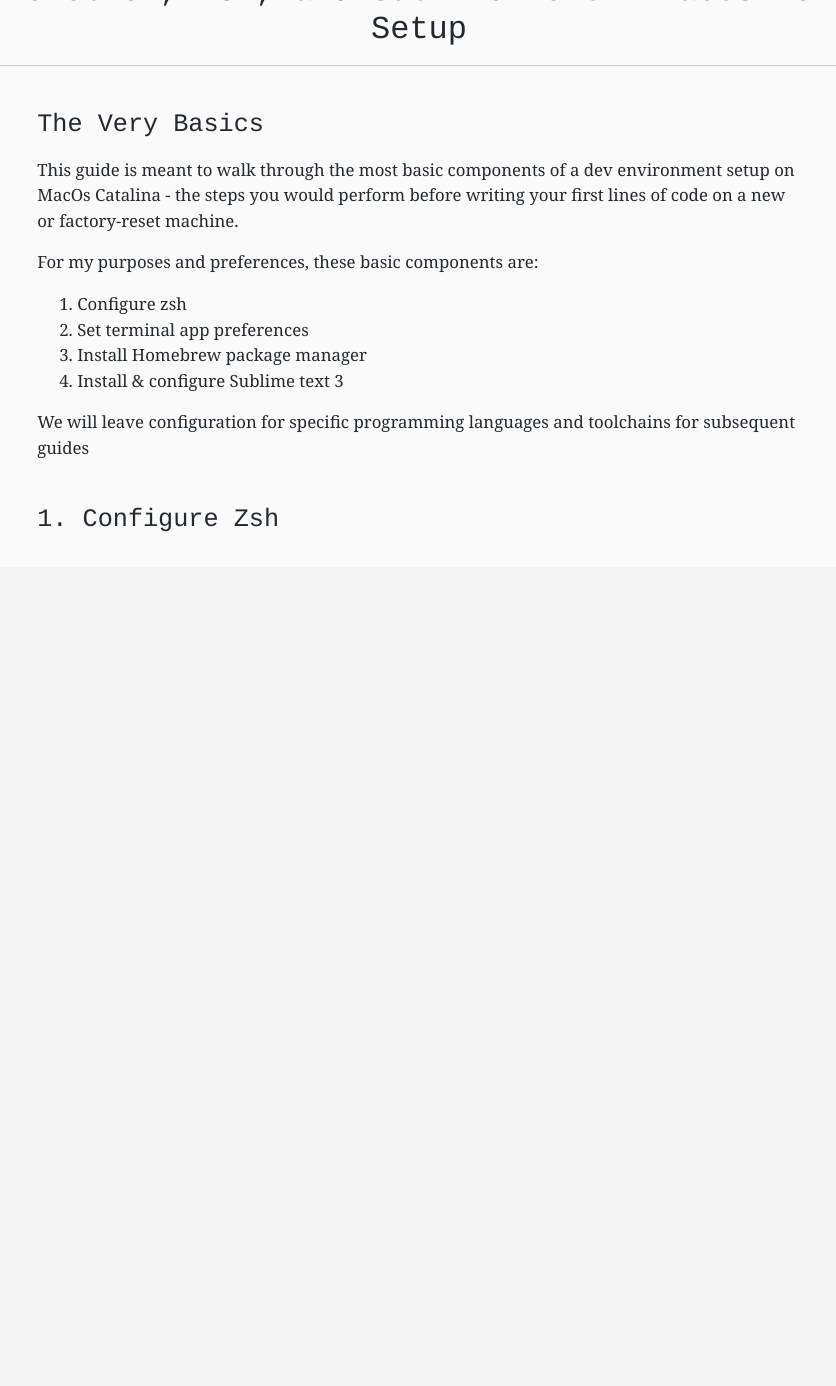
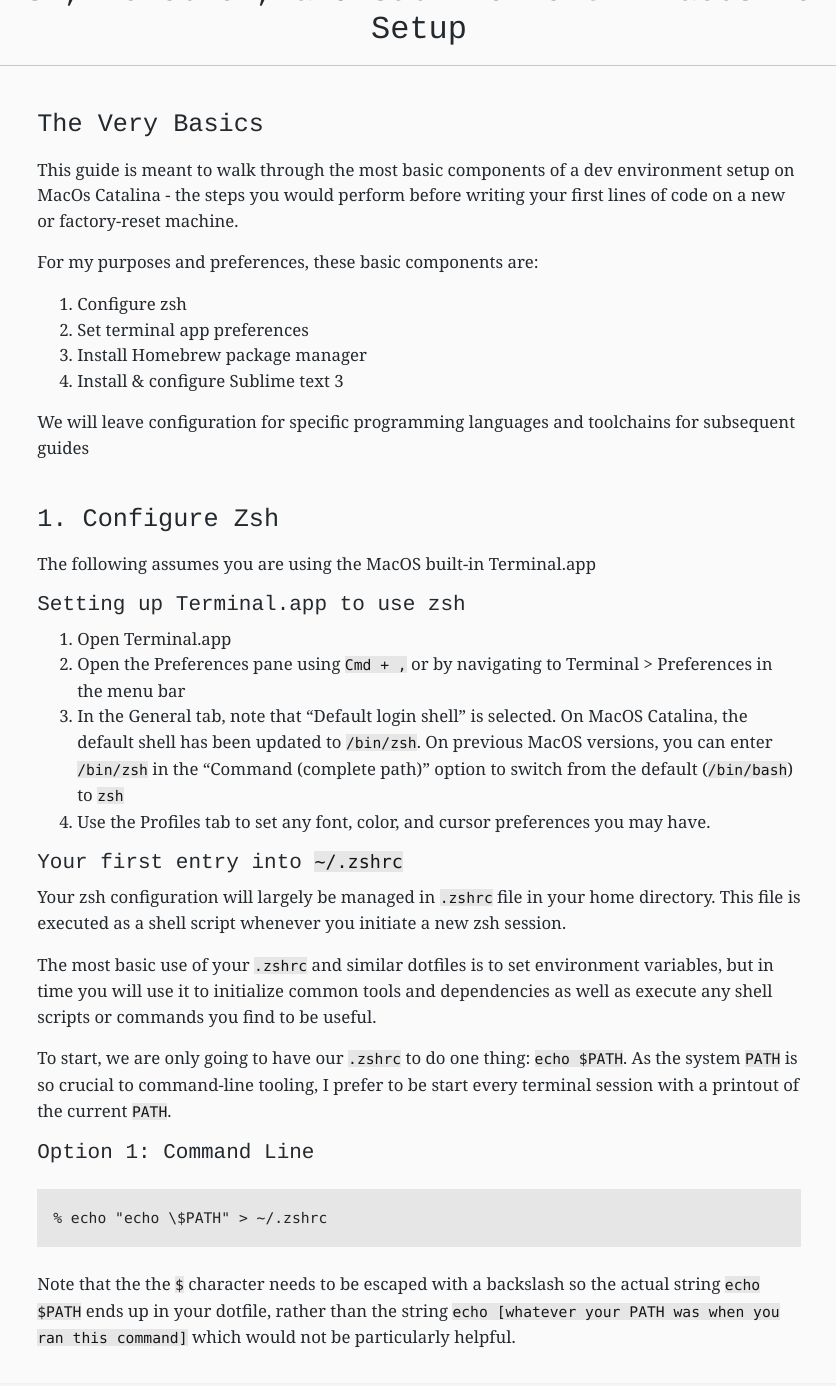
Before and after one commit to francojposa/personal-site, a Jekyll site: the page built from _dev_setup_guides/inital_dev_setup_macos.md, in a window 1280 px wide and 1400 px high, scrolled down 156 px. Shown: the top 1386 px of the window, without its empty margins (221-1057 px from the left). Built offline with Jekyll 4.4.1, drawn with Linux system fonts in a browser that asks for light colours; before the commit the page ends 900 px from its top, so only the background shows below that; some of the changed text lies outside the part shown.

Commit message:
Initial mac dev setup guide - adding basiz zsh setup

````diff
--- a/_dev_setup_guides/inital_dev_setup_macos.md
+++ b/_dev_setup_guides/inital_dev_setup_macos.md
@@ -1,6 +1,6 @@
 ---
 layout: resource
-title: Homebrew, Zsh, and Sublime Text - MacOS Dev Setup
+title: Zsh, Homebrew, and Sublime Text - MacOS Dev Setup
 slug: intial_dev_setup_macos
 order_number: 1
 ---
@@ -17,3 +17,27 @@ For my purposes and preferences, these basic components are:
 We will leave configuration for specific programming languages and toolchains for subsequent guides
 
 ## 1. Configure Zsh
+
+The following assumes you are using the MacOS built-in Terminal.app
+
+### Setting up Terminal.app to use zsh
+1. Open Terminal.app
+2. Open the Preferences pane using `Cmd +  ,` or by navigating to Terminal > Preferences in the menu bar
+3. In the General tab, note that "Default login shell" is selected. On MacOS Catalina, the default shell has been updated to `/bin/zsh`. On previous MacOS versions, you can enter `/bin/zsh` in the "Command (complete path)" option to switch from the default (`/bin/bash`) to `zsh`
+4. Use the Profiles tab to set any font, color, and cursor preferences you may have.
+
+
+### Your first entry into `~/.zshrc`
+
+Your zsh configuration will largely be managed in `.zshrc` file in your home directory. This file is executed as a shell script whenever you initiate a new zsh session.
+
+The most basic use of your `.zshrc` and similar dotfiles is to set environment variables, but in time you will use it to initialize common tools and dependencies as well as execute any shell scripts or commands you find to be useful.
+
+To start, we are only going to have our `.zshrc` to do one thing: `echo $PATH`. As the system `PATH` is so crucial to command-line tooling, I prefer to be start every terminal session with a printout of the current `PATH`.
+
+### Option 1: Command Line
+```
+% echo "echo \$PATH" > ~/.zshrc
+```
+
+Note that the the `$` character needs to be escaped with a backslash so the actual string `echo $PATH` ends up in your dotfile, rather than the string `echo [whatever your PATH was when you ran this command]` which would not be particularly helpful.
````
